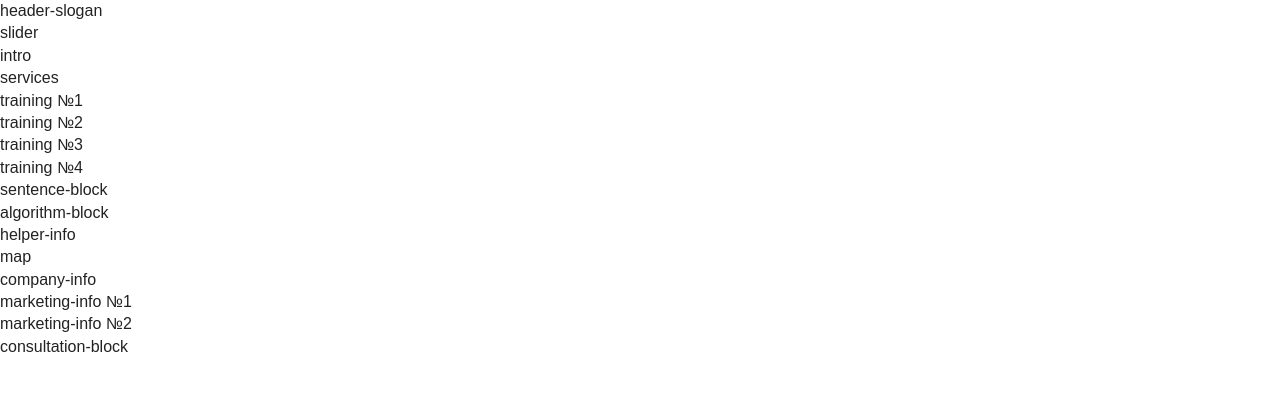
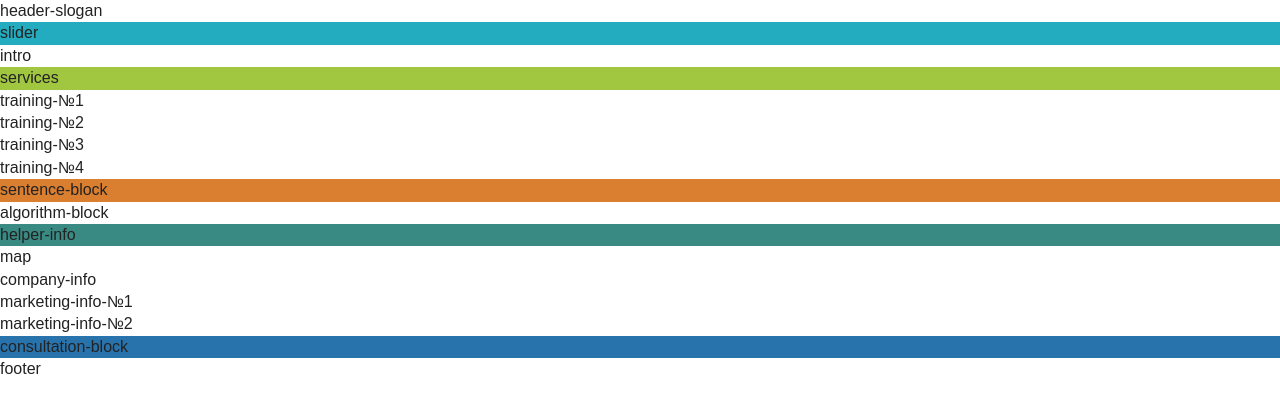
Before and after one commit to Serafi-me/p-centre, a plain HTML site: page index.html in a window 1280 px wide. Drawn offline with nearby package versions, Linux system fonts and the light colour scheme; files that its build step writes are made by us from their sources.

Commit message:
added classes and backround-color

```diff
--- a/index.html
+++ b/index.html
@@ -15,31 +15,84 @@
             <script src="//html5shiv.googlecode.com/svn/trunk/html5.js"></script>
             <script>window.html5 || document.write('<script src="js/vendor/html5shiv.js"><\/script>')</script>
         <![endif]-->
-        <style type="text/css"></style>
+        <style type="text/css">
+        .header{
+            background-color: #FFFFFF
+        }
+        .slider{
+            background-color: #23acc0
+        }
+        .intro{
+            background-color: #FFFFFF
+        }
+        .services{
+            background-color: #a1c741
+        }
+        .trainings{
+            background-color: #ffffff
+        }
+        .training-1{
+            background-color: #ffffff
+        }
+        .training-2{
+            background-color: #ffffff
+        }
+        .training-3{
+            background-color: #ffffff
+        }
+        .training-4{
+            background-color: #ffffff
+        }
+        .sentence-block{
+            background-color: #da7f2f
+        }
+        .algorithm-block{
+            background-color: #ffffff
+        }
+        .helper-info{
+            background-color: #398a83
+        }
+        .map{
+            background-color: #ffffff
+        }
+        .company-info-1{
+            background-color: #97478b
+        }
+        .marketing-info-1{
+            background-color: #ffffff
+        }
+        .marketing-info-2{
+            background-color: #ffffff
+        }
+        .consultation-block{
+            background-color: #2873ac
+        }
+
+        </style>
     </head>
     <body>
         <!--[if lt IE 8]>
             <p class="browserupgrade">You are using an <strong>outdated</strong> browser. Please <a href="http://browsehappy.com/">upgrade your browser</a> to improve your experience.</p>
         <![endif]-->
         <header>header-slogan</header>
-        <article>slider</article>
-        <article>intro</article>
-        <article>services</article>
-        <article>
-            <section>training №1</section>
-            <section>training №2</section>
-            <section>training №3</section>
-            <section>training №4</section>
+        <article class="slider">slider</article>
+        <article class="intro">intro</article>
+        <article class="services">services</article>
+        <article class="trainings">
+            <section class="training-1">training-№1</section>
+            <section class="training-2">training-№2</section>
+            <section class="training-3">training-№3</section>
+            <section class="training-4">training-№4</section>
         </article>
-        <article>sentence-block</article>
-        <article>algorithm-block</article>
-        <article>helper-info</article>
-        <article>map</article>
-        <article>company-info</article>
-        <article>marketing-info №1</article>
-        <article>marketing-info №2</article>
-        <article>consultation-block</article>
-        <footer></footer>
+        <article class="sentence-block">sentence-block</article>
+        <article class="algorithm-block">algorithm-block</article>
+        <article class="helper-info">helper-info</article>
+        <article class="map">map</article>
+        <article class="company-info">company-info</article>
+        <article class="marketing-info-1">marketing-info-№1</article>
+        <article class="marketing-info-2">marketing-info-№2</article>
+        <article class="consultation-block">consultation-block</article>
+        <footer>footer</footer>
 
 
         <script src="//ajax.googleapis.com/ajax/libs/jquery/1.11.2/jquery.min.js"></script>
```
